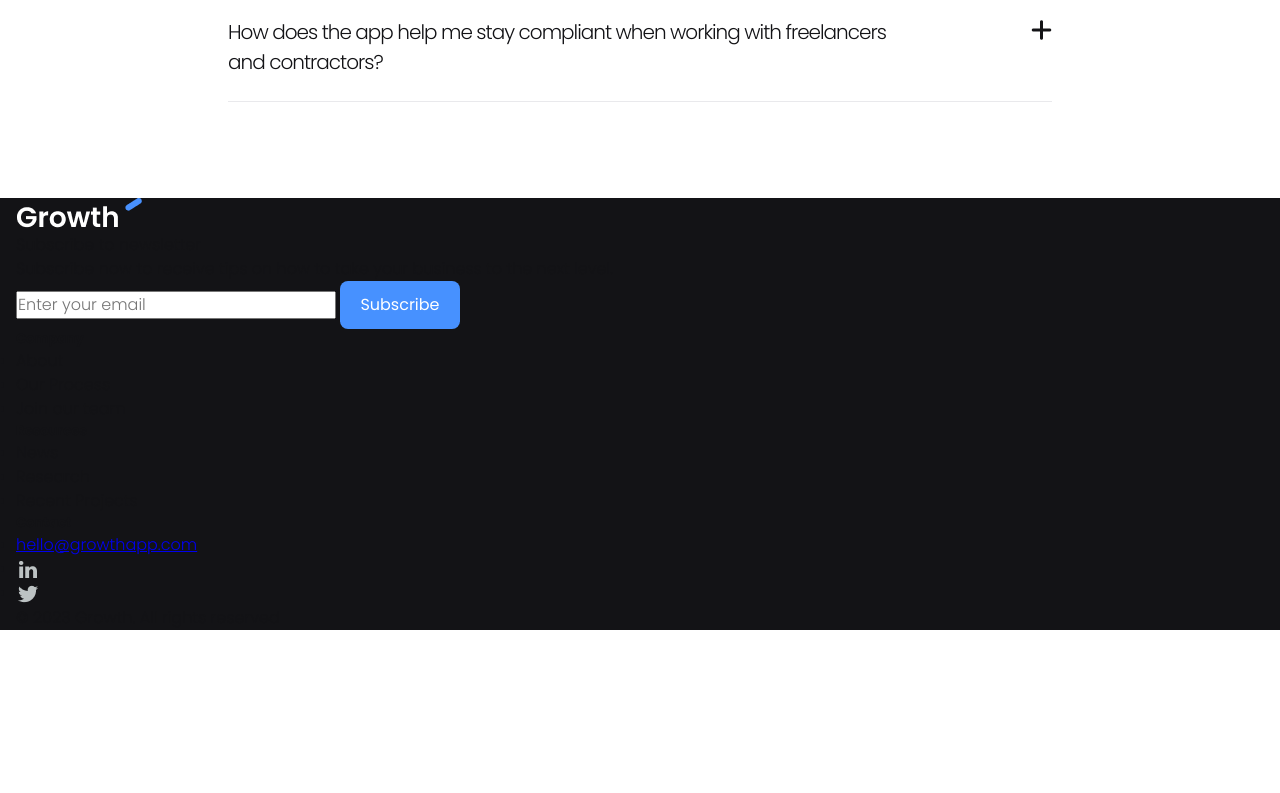
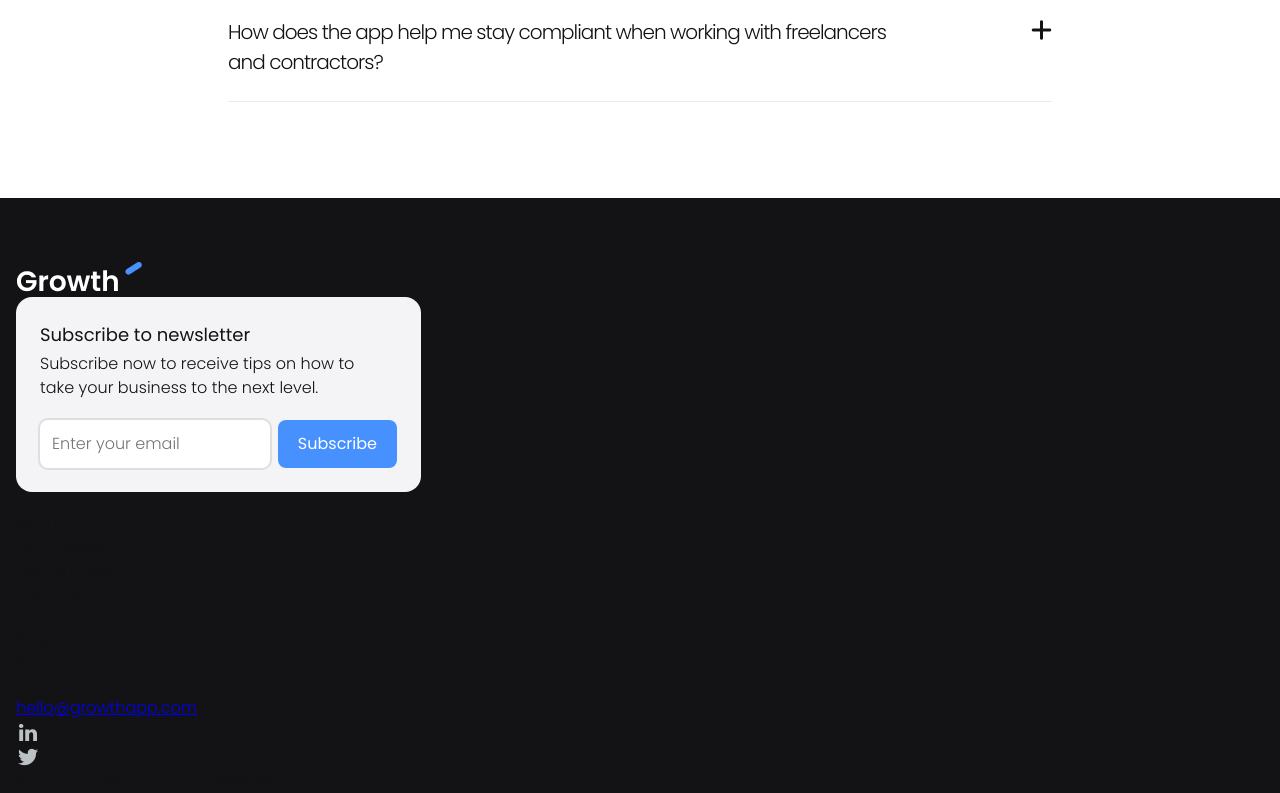
Before and after one commit to belko2k/growth-landing, a website built with Vite: page index.html in a window 1280 px wide. Shown: the part 4779-5572 px from the top of the page. Before the commit the page ends 5409 px from the top, so only its background shows below. Built offline with nearby package versions, Linux system fonts and the light colour scheme.

Commit message:
footer newsletter

```diff
--- a/index.html
+++ b/index.html
@@ -360,15 +360,17 @@
     </main>
     <footer class="primary-footer bg-dark">
       <div class="container">
-        <img src="images/logo-white.png" alt="Growth logo" />
+        <div class="primary-footer__logo">
+          <img src="images/logo-white.png" alt="Growth logo" />
+        </div>
         <div class="primary-footer__content">
           <div class="newsletter">
-            <p>Subscribe to newsletter</p>
-            <p>
+            <p class="newsletter__title">Subscribe to newsletter</p>
+            <p class="newsletter__desc">
               Subscribe now to receive tips on how to take your business to the
               next level.
             </p>
-            <form class="primary-footer__form">
+            <form class="primary-footer__form flex">
               <input type="email" placeholder="Enter your email" />
               <button class="btn primary-btn-sm bg-blue">Subscribe</button>
             </form>
--- a/styles/style.css
+++ b/styles/style.css
@@ -551,6 +551,51 @@ body {
   }
 }
 
+/* FOOTER */
+
+.primary-footer {
+  padding-top: 4rem;
+}
+
+.primary-footer .newsletter {
+  background-color: var(--clr-neutral-225);
+  max-width: 405px;
+  padding: 1.5rem;
+  border-radius: 1rem;
+}
+
+.primary-footer .newsletter .newsletter__title {
+  font-weight: var(--fw-medium);
+  font-size: var(--fs-500);
+  margin-bottom: 0.25rem;
+}
+
+.primary-footer .newsletter .newsletter__desc {
+  max-width: 90%;
+  margin-bottom: 1.25rem;
+}
+
+.primary-footer .newsletter .primary-footer__form {
+  gap: 8px;
+}
+
+.primary-footer .newsletter .primary-footer__form input {
+  border: none;
+  color: var(--clr-neutral-600);
+  min-width: 0;
+  border-radius: 0.5rem;
+  padding-left: 0.75rem;
+  outline: 2px solid var(--clr-neutral-300);
+}
+
+.primary-footer .newsletter .primary-footer__form input:hover {
+  outline: 2px solid var(--clr-neutral-400);
+}
+
+.primary-footer .newsletter .primary-footer__form input:focus {
+  outline: 2px solid var(--clr-primary-400);
+}
+
 /* UTILITY CLASSES */
 
 .container {
```
